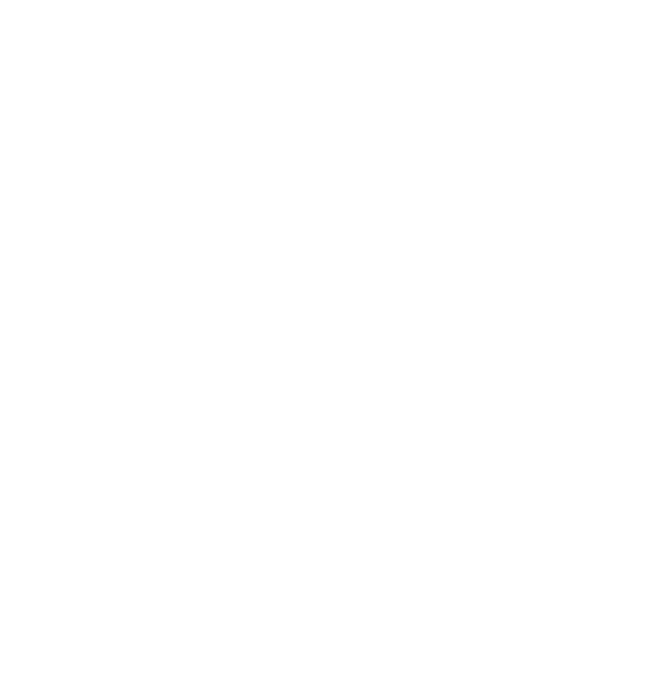
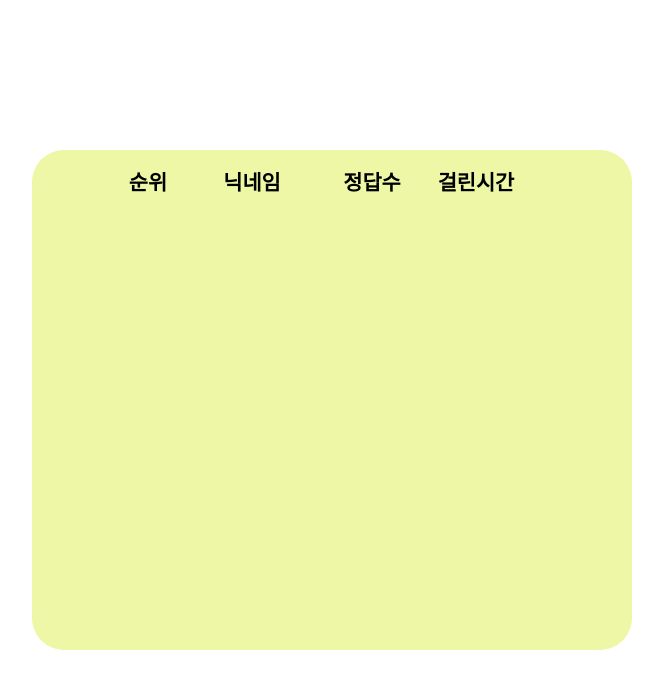
Before and after one commit to Hwirin-Kim/quiz, a React (Create React App) app: page /rank in a window 1280 px wide. Before the commit this address had no page. Shown: the top 688 px of the page, without its empty margins (308-971 px from the left). Built offline with nearby package versions, Linux system fonts and the light colour scheme.

Commit message:
feat : 랭킹기능 및 다시풀기 기능 완료

```diff
--- a/src/Router.tsx
+++ b/src/Router.tsx
@@ -2,6 +2,7 @@ import React from "react";
 import { BrowserRouter, Route, Routes } from "react-router-dom";
 import MainPage from "./pages/MainPage";
 import QuizPage from "./pages/QuizPage";
+import RankingPage from "./pages/RankingPage";
 import ResultPage from "./pages/ResultPage";
 
 export default function Router() {
@@ -11,6 +12,7 @@ export default function Router() {
         <Route path="/" element={<MainPage />} />
         <Route path="quiz" element={<QuizPage />} />
         <Route path="result" element={<ResultPage />} />
+        <Route path="rank" element={<RankingPage />} />
       </Routes>
     </BrowserRouter>
   );
--- a/src/atom/atom.ts
+++ b/src/atom/atom.ts
@@ -1,15 +1,8 @@
 import { atom } from "recoil";
-
-export const quizData = atom({
-  key: "quizData",
-  default: {
-    quizList: [],
-  },
-});
 
 export const nicknameAtom = atom({
   key: "nicknameAtom",
-  default: "",
+  default: "O O O",
 });
 
 export const totalCorrectAnswerCntAtom = atom({
@@ -21,3 +14,14 @@ export const totalTimeAtom = atom({
   key: "totalTimeAtom",
   default: 0,
 });
+
+interface IScoreRecordAtom {
+  nickname: string;
+  totalTime: number;
+  totalCorrectAnswerCnt: number;
+}
+
+export const scoreRecordAtom = atom<IScoreRecordAtom[]>({
+  key: "scoreRecordAtom",
+  default: [],
+});
--- /dev/null
+++ b/src/components/resultpage/QuizResult.tsx
@@ -0,0 +1,37 @@
+import React from "react";
+import styled from "styled-components";
+
+interface IQuizResultProps {
+  totalTime: number;
+  totalCorrectAnswerCnt: number;
+  totalWrongAnswerCnt: number;
+}
+
+export default function QuizResult({
+  totalTime,
+  totalCorrectAnswerCnt,
+  totalWrongAnswerCnt,
+}: IQuizResultProps) {
+  return (
+    <Container>
+      <Number>1.</Number>
+      <ResultInfo>걸린시간</ResultInfo>
+      <ResultInfo>{totalTime}초</ResultInfo>
+      <Number>2.</Number>
+      <ResultInfo>총 정답 수</ResultInfo>
+      <ResultInfo>{totalCorrectAnswerCnt}개</ResultInfo>
+      <Number>3.</Number>
+      <ResultInfo>총 오답 수</ResultInfo>
+      <ResultInfo>{totalWrongAnswerCnt}개</ResultInfo>
+    </Container>
+  );
+}
+
+const Container = styled.div`
+  display: grid;
+  width: 80%;
+  grid-template-columns: 1.5rem 6rem 1fr;
+`;
+const Number = styled.span``;
+
+const ResultInfo = styled.p``;
--- /dev/null
+++ b/src/hooks/useRecord.tsx
@@ -0,0 +1,40 @@
+import React, { useEffect } from "react";
+import { useRecoilValue, useSetRecoilState } from "recoil";
+import { nicknameAtom, scoreRecordAtom, totalTimeAtom } from "../atom/atom";
+
+interface IUseRecordProps {
+  isSelected: boolean;
+  totalCorrectAnswer: number;
+  currentQuizNumber: number;
+  quizListLength: number;
+}
+/**
+퀴즈가 완료되었을 때, 사용자의 점수를 기록함
+@param isSelected 답안이 선택되었는지 여부판단
+@param totalCorrectAnswer 전체 정답 개수
+@param currentQuizNumber 현재 퀴즈 번호
+@param quizListLength 퀴즈 목록의 길이 -1
+*/
+export default function useRecord({
+  isSelected,
+  totalCorrectAnswer,
+  currentQuizNumber,
+  quizListLength,
+}: IUseRecordProps) {
+  const nickname = useRecoilValue(nicknameAtom);
+  const setUserScore = useSetRecoilState(scoreRecordAtom);
+  const totalTime = useRecoilValue(totalTimeAtom);
+
+  useEffect(() => {
+    if (currentQuizNumber === quizListLength && isSelected === true) {
+      setUserScore((prev) => [
+        ...prev,
+        {
+          nickname: nickname,
+          totalTime: totalTime,
+          totalCorrectAnswerCnt: totalCorrectAnswer,
+        },
+      ]);
+    }
+  }, [isSelected, currentQuizNumber]);
+}
--- a/src/pages/QuizPage.tsx
+++ b/src/pages/QuizPage.tsx
@@ -1,12 +1,13 @@
-import React, { useState } from "react";
+import React, { useEffect, useState } from "react";
 import { useNavigate } from "react-router-dom";
-import { useSetRecoilState } from "recoil";
+import { useRecoilState, useRecoilValue, useSetRecoilState } from "recoil";
 import styled from "styled-components";
-import { totalCorrectAnswerCntAtom } from "../atom/atom";
+import { nicknameAtom, totalCorrectAnswerCntAtom } from "../atom/atom";
 import Button from "../components/common/Button";
 import PageLayout from "../components/common/PageLayout";
 import SelectResult from "../components/quizpage/SelectResult";
 import useGetQuizData from "../hooks/useGetQuizData";
+import useRecord from "../hooks/useRecord";
 import useTimer from "../hooks/useTimer";
 
 export default function QuizPage() {
@@ -15,10 +16,18 @@ export default function QuizPage() {
   const [isCorrect, setIsCorrect] = useState(false);
   const [isSelected, setIsSelected] = useState(false);
   const [totalCorrectAnswer, setTotalCorrectAnswer] = useState(0);
+
   const setTotalCorrectAnswerCnt = useSetRecoilState(totalCorrectAnswerCntAtom);
+
   const timer = useTimer();
+  const record = useRecord({
+    isSelected,
+    totalCorrectAnswer,
+    currentQuizNumber,
+    quizListLength: quizList.length - 1,
+  });
   const navigator = useNavigate();
-
+  const nickname = useRecoilValue(nicknameAtom);
   const onClickNextQuiz = () => {
     setCurrentQuizNumber((prev) => prev + 1);
     setIsSelected(false);
@@ -45,11 +54,16 @@ export default function QuizPage() {
     }
   };
 
+  if (nickname === "O O O") {
+    navigator("/");
+  }
+
   if (isLoading) {
     return null;
   }
   return (
     <PageLayout>
+      <p>{nickname}</p>
       <QuestionNum>Question {currentQuizNumber + 1}</QuestionNum>
       <div>
         맞춘 갯수 : {totalCorrectAnswer} / {quizList.length}
@@ -70,9 +84,8 @@ export default function QuizPage() {
                   answer
                 )
               }
-            >
-              {answer}
-            </AnswerLi>
+              dangerouslySetInnerHTML={{ __html: answer }}
+            />
           );
         })}
       </AnswerOl>
--- /dev/null
+++ b/src/pages/RankingPage.tsx
@@ -0,0 +1,50 @@
+import React from "react";
+import { useRecoilValue } from "recoil";
+import { styled } from "styled-components";
+import { scoreRecordAtom } from "../atom/atom";
+import PageLayout from "../components/common/PageLayout";
+import { sortRank } from "../utils/sortRank";
+
+export default function RankingPage() {
+  const userScoreData = useRecoilValue(scoreRecordAtom);
+
+  const sortedRecord = sortRank(userScoreData);
+
+  return (
+    <PageLayout>
+      <RankWrapper marginBottom={1}>
+        <Menu>순위</Menu>
+        <Menu>닉네임</Menu>
+        <Menu>정답수</Menu>
+        <Menu>걸린시간</Menu>
+      </RankWrapper>
+      {sortedRecord.map((userInfo, index) => {
+        return (
+          <RankWrapper marginBottom={0.5}>
+            <RankGridItem>{index + 1}.</RankGridItem>
+            <RankGridItem>{userInfo.nickname}</RankGridItem>
+            <RankGridItem>{userInfo.totalCorrectAnswerCnt} 개</RankGridItem>
+            <RankGridItem>{userInfo.totalTime} 초</RankGridItem>
+          </RankWrapper>
+        );
+      })}
+    </PageLayout>
+  );
+}
+
+const RankWrapper = styled.div<{ marginBottom: number }>`
+  display: grid;
+  justify-content: center;
+  place-items: center;
+  grid-template-columns: 3rem 10rem 5rem 8rem;
+  margin-bottom: ${(props) => `${props.marginBottom}rem`};
+`;
+
+const RankGridItem = styled.p`
+  font-size: 1.2rem;
+`;
+
+const Menu = styled.p`
+  font-size: 1.3rem;
+  font-weight: bold;
+`;
--- a/src/pages/ResultPage.tsx
+++ b/src/pages/ResultPage.tsx
@@ -1,4 +1,5 @@
 import React from "react";
+import { useNavigate } from "react-router-dom";
 import { useRecoilValue } from "recoil";
 import { styled } from "styled-components";
 import {
@@ -6,7 +7,9 @@ import {
   totalCorrectAnswerCntAtom,
   totalTimeAtom,
 } from "../atom/atom";
+import Button from "../components/common/Button";
 import PageLayout from "../components/common/PageLayout";
+import QuizResult from "../components/resultpage/QuizResult";
 
 export default function ResultPage() {
   const nickname = useRecoilValue(nicknameAtom);
@@ -14,31 +17,21 @@ export default function ResultPage() {
   const totalTime = useRecoilValue(totalTimeAtom);
   const totalQuestionCnt = 10;
   const totalWrongAnswerCnt = totalQuestionCnt - totalCorrectAnswerCnt;
+
+  const navigator = useNavigate();
+
   return (
     <PageLayout>
       <Nickname>{nickname}님 문제풀이 결과</Nickname>
-      <ResultInfoWrap>
-        <Number>1.</Number>
-        <ResultInfo>걸린시간</ResultInfo>
-        <ResultInfo>{totalTime}초</ResultInfo>
-        <Number>2.</Number>
-        <ResultInfo>총 정답 수</ResultInfo>
-        <ResultInfo>{totalCorrectAnswerCnt}개</ResultInfo>
-        <Number>3.</Number>
-        <ResultInfo>총 오답 수</ResultInfo>
-        <ResultInfo>{totalWrongAnswerCnt}개</ResultInfo>
-      </ResultInfoWrap>
+      <QuizResult
+        totalTime={totalTime}
+        totalCorrectAnswerCnt={totalCorrectAnswerCnt}
+        totalWrongAnswerCnt={totalWrongAnswerCnt}
+      />
+      <Button onClick={() => navigator("/rank")}>랭킹보기</Button>
+      <Button onClick={() => navigator("/quiz")}>다시풀기</Button>
     </PageLayout>
   );
 }
 
 const Nickname = styled.p``;
-
-const ResultInfoWrap = styled.div`
-  display: grid;
-  grid-template-columns: 1fr 3fr 5fr;
-`;
-
-const Number = styled.span``;
-
-const ResultInfo = styled.p``;
--- /dev/null
+++ b/src/utils/sortRank.ts
@@ -0,0 +1,23 @@
+interface IRecords {
+  nickname: string;
+  totalTime: number;
+  totalCorrectAnswerCnt: number;
+}
+
+/**
+ * 정답수와 시간을 기준으로 정렬한다.
+ * 정답을 우선으로, 정답을 많이 맞추거나, 같은 수의 정답이라면 시간을 적게 쓴 기준으로 정렬된다.
+ * @param records 사용자 퀴즈 레코드 배열
+ * @returns 정렬된 레코드 배열
+ */
+
+export const sortRank = (records: IRecords[]): IRecords[] => {
+  const sorted = [...records].sort((a, b) => {
+    if (b.totalCorrectAnswerCnt !== a.totalCorrectAnswerCnt) {
+      return b.totalCorrectAnswerCnt - a.totalCorrectAnswerCnt;
+    } else {
+      return a.totalTime - b.totalTime;
+    }
+  });
+  return sorted;
+};
```
